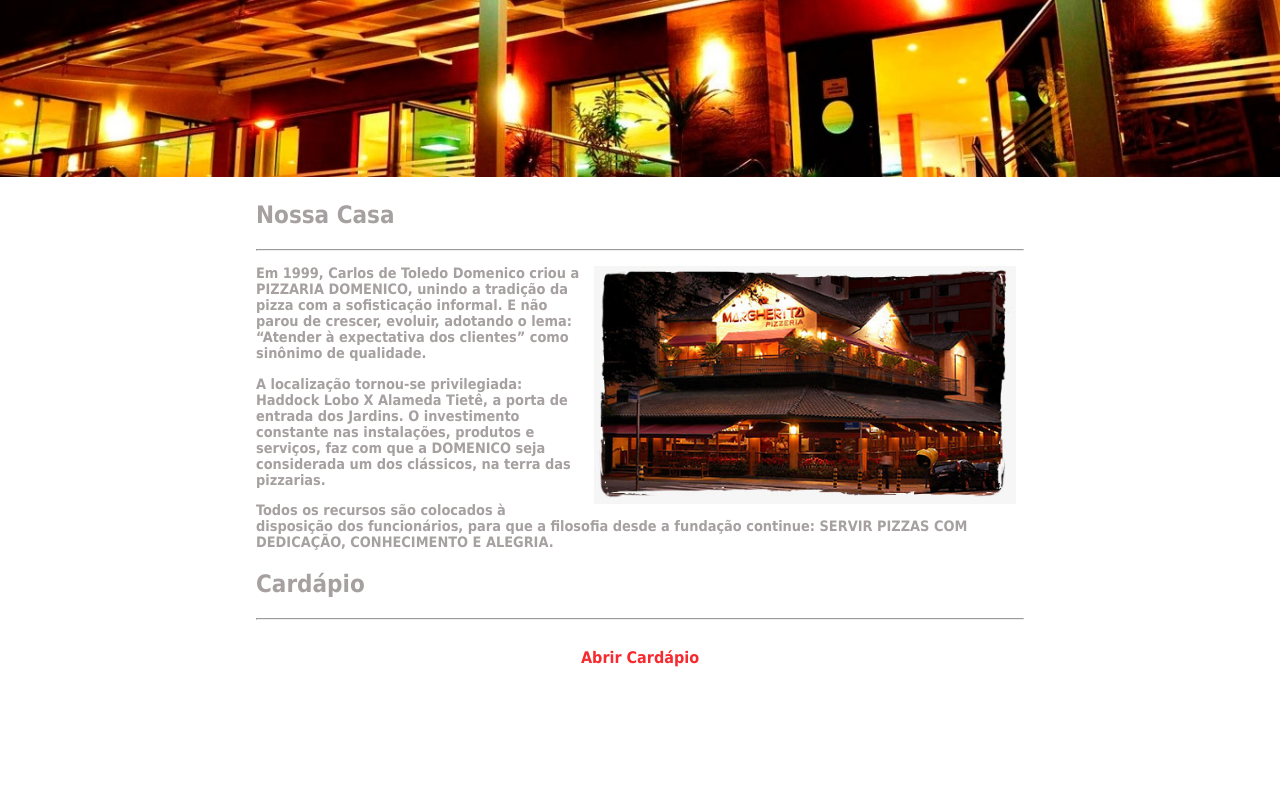
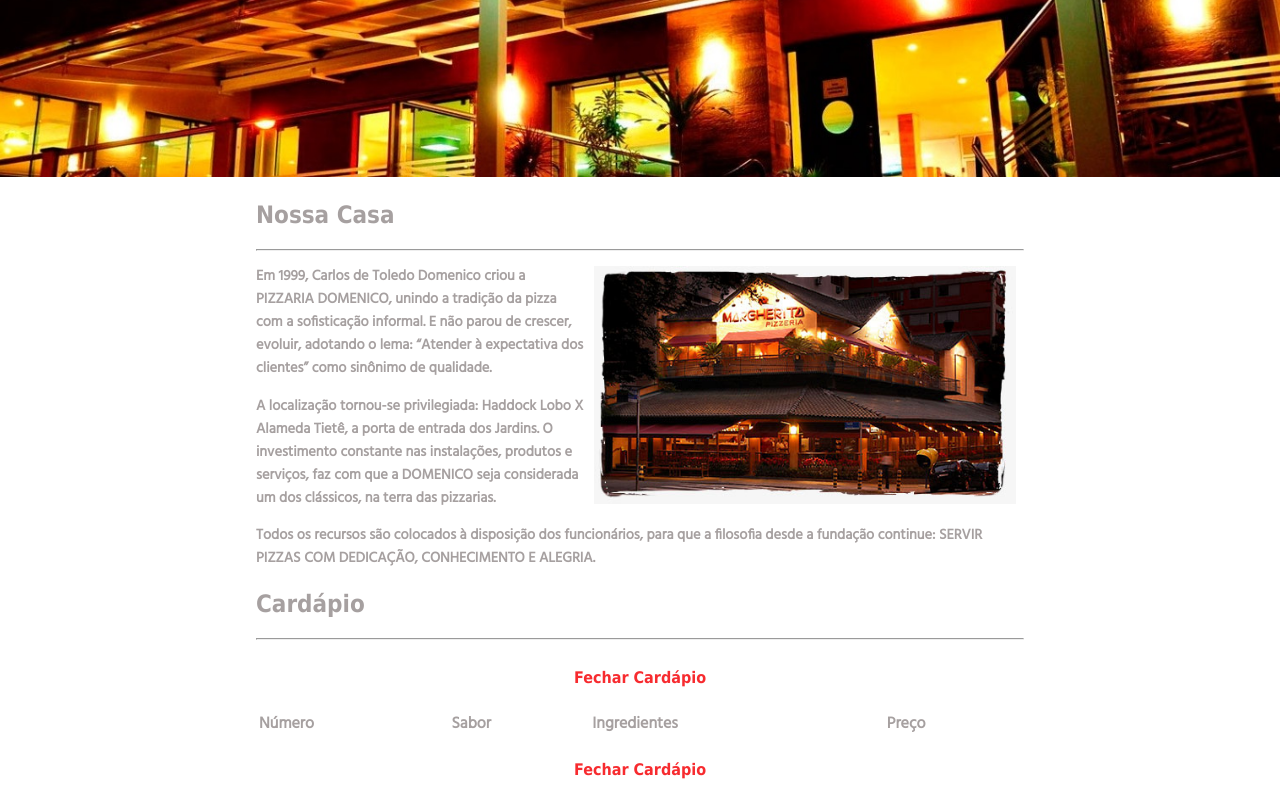
Before and after one commit to jonatahessa/Pizzaria, a plain HTML site: page index.html in a window 1280 px wide. Shown: the part 375-1175 px from the top of the page. Before the commit the page ends 1063 px from the top, so only its background shows below. Drawn offline with Linux system fonts and the light colour scheme.

Commit message:
Tratamento no cardápio

```diff
--- a/estilo.css
+++ b/estilo.css
@@ -17,6 +17,7 @@ html, body {
 	background-color: #EDEDED;
 	list-style: none;
 	font: 100% Tahoma;
+  opacity: .9;
   position: fixed;
 }
 
@@ -60,7 +61,7 @@ html, body {
 }
 
 #nossacasa p {
-  font-family: Tahoma;
+  font-family: 'Hind', sans-serif;
   font-weight: bold;
   color: #a6a0a0;
   font-size: 90%;
@@ -94,12 +95,26 @@ html, body {
 }
 
 .mostrar {
-  display: none;
+  width: 100%;
+  height: auto;
+  position: static;
 }
 
-#sessaocardapio button {
+.mostrar table {
+  width: 100%;
+  font-family: 'Hind', sans-serif;
+  color: #a6a0a0;
+}
+
+.mostrar table th {
+  text-align: left;
+}
+
+
+
+.mostrar button {
   border: none;
-  background-color: white;
+  background: transparent;
   font-family: Tahoma;
   font-weight: bold;
   color: #f72b2f;
@@ -107,10 +122,25 @@ html, body {
   width: 40%;
   height: 60px;
   font-size: 100%;
+  margin: 0 auto;
+  display: block;
+}
+
+#abrecardapio {
+  border: none;
+  background: transparent;
+  font-family: Tahoma;
+  font-weight: bold;
+  color: #f72b2f;
+  transition: 1s;
+  width: 40%;
+  height: 60px;
+  font-size: 100%;
+  margin: auto;
   left: 0;
   right: 0;
   position: absolute;
-  margin: auto;
+  display: none;
 }
 
 #sessaocardapio button:hover {
--- a/index.html
+++ b/index.html
@@ -3,6 +3,7 @@
   <head>
     <meta charset="utf-8">
     <link rel="stylesheet" href="estilo.css">
+    <link href="https://fonts.googleapis.com/css?family=Hind" rel="stylesheet">
     <title>Pizzaria Domenico</title>
   </head>
   <body>
@@ -36,7 +37,7 @@
       <div class="sessoes" id="sessaocardapio">
         <h1 class="titulos">Cardápio</h1>
         <hr/>
-        <button type="button" name="abrecardapio">Abrir Cardápio</button>
+        <button id="abrecardapio" type="button" name="abrecardapio">Abrir Cardápio</button>
         <div class="mostrar">
         <button class="buttonsfechar" type="button" name="fecharcardapio">Fechar Cardápio</button>
         <table>
```
